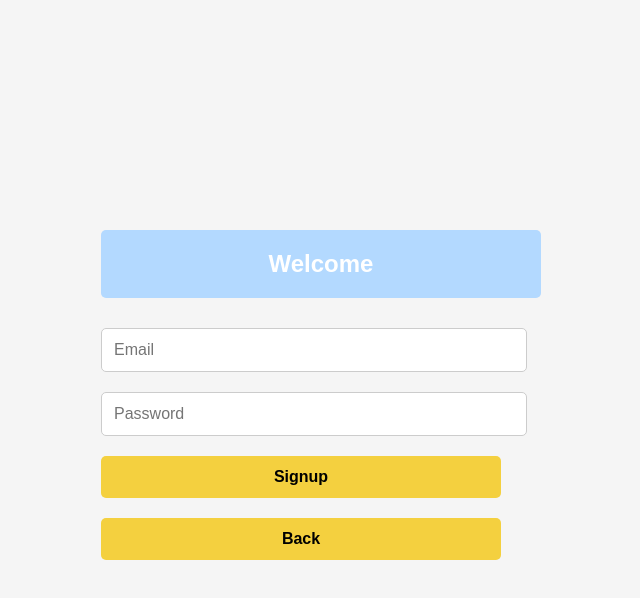
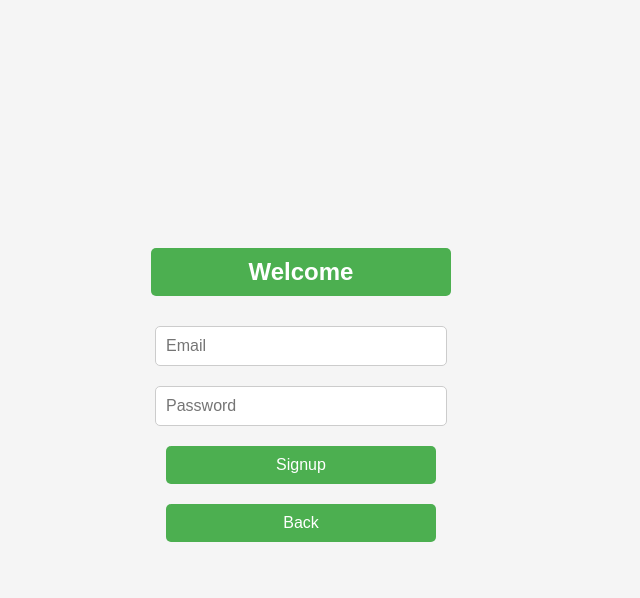
Before and after one commit to dhussn/eventswiz, a plain HTML site: page index.html in a window 1280 px wide. Both pictures are taken after a click on the button "Signup". Shown: the whole page, without its empty margins (339-979 px from the left). Drawn offline with Linux system fonts and the light colour scheme.

Commit message:
Update styles.css

```diff
--- a/styles.css
+++ b/styles.css
@@ -1,3 +1,4 @@
+/* General Styling */
 body {
   font-family: Arial, sans-serif;
   margin: 0;
@@ -12,65 +13,66 @@ body {
 .page {
   display: none;
   text-align: center;
-  width: 100%;
-  max-width: 400px;
-  margin: 0 auto;
+  width: 300px;
 }
 
 .page.active {
   display: block;
 }
 
+/* Banner */
 .banner {
-  background-color: #b3d9ff;
+  background-color: #4caf50;
   color: white;
-  text-align: center;
-  padding: 20px;
+  font-size: 1.5em;
+  font-weight: bold;
+  padding: 10px 0;
+  margin-bottom: 20px;
   border-radius: 5px;
-  margin-bottom: 20px;
-  width: 100%;
-  font-size: 1.5em; /* Increased font size */
-  font-weight: bold;
 }
 
-.input-box,
-.button {
-  width: 100%;
-  max-width: 400px; /* Matches banner width */
-  margin: 10px auto;
-  padding: 12px; /* Adjusted padding for consistency */
+/* Input Boxes */
+.input-box {
+  width: 90%;
+  padding: 10px;
+  margin: 10px 0;
+  border: 1px solid #ccc;
   border-radius: 5px;
   font-size: 1em;
 }
 
-.input-box {
-  border: 1px solid #ccc;
-}
-
 .input-box:focus {
-  border-color: #666;
+  border-color: #4caf50;
   outline: none;
 }
 
+/* Buttons */
 .button {
-  background-color: #f4d03f;
+  width: 90%;
+  padding: 10px;
+  margin: 10px 0;
+  background-color: #4caf50;
+  color: white;
   border: none;
+  border-radius: 5px;
+  font-size: 1em;
   cursor: pointer;
-  font-weight: bold;
+  font-weight: normal;
 }
 
 .button:hover {
-  background-color: #e2be3e;
+  background-color: #45a049;
 }
 
+/* Event List */
 .event-list {
-  list-style: none;
-  padding: 0;
-  margin: 0;
+  margin-top: 20px;
 }
 
-.event-list li {
-  font-size: 1.1em;
-  margin: 10px 0;
-  text-align: left;
+.event-item {
+  background-color: #f9f9f9;
+  margin: 5px 0;
+  padding: 10px;
+  border-radius: 5px;
+  border: 1px solid #ddd;
 }
```
